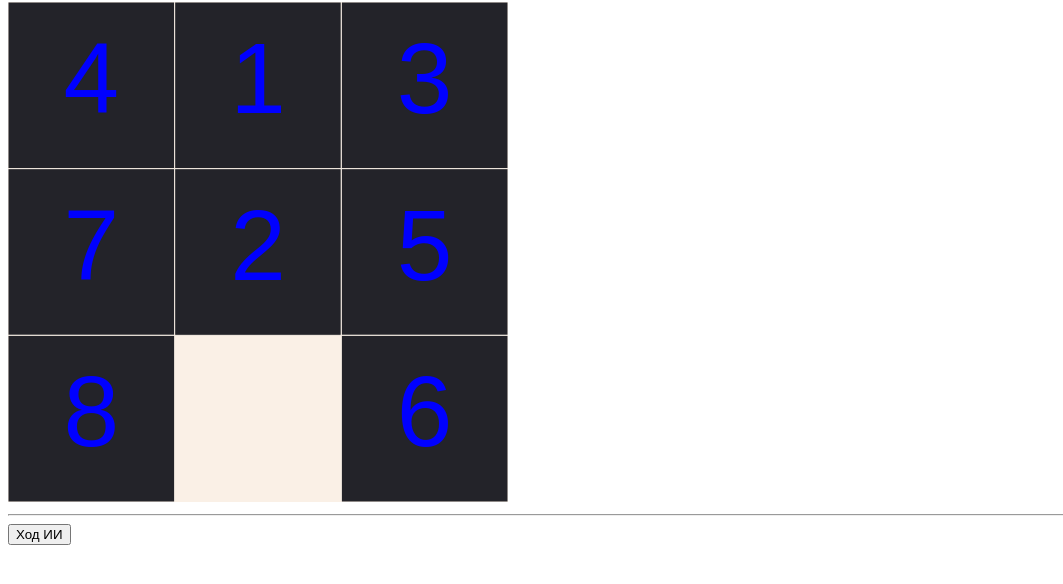
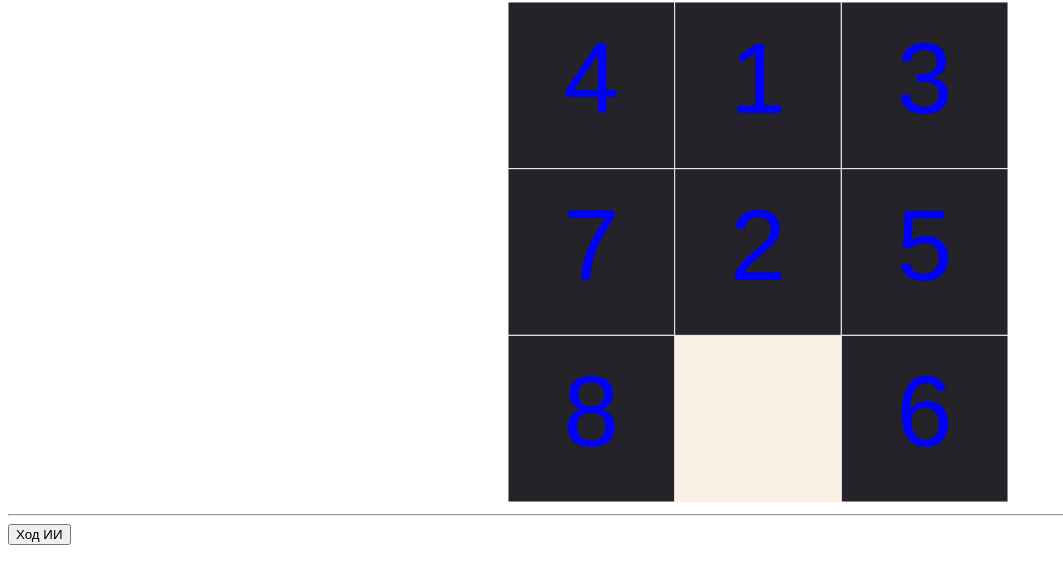
Before and after one commit to hffmn/hffmn.github.io, a plain HTML site: page eight_ai/eightai.html in a window 1280 px wide. Shown: the part 78-662 px from the top of the page, without its empty margins (0-1063 px from the left). Drawn offline with Linux system fonts and the light colour scheme.

Commit message:
UPD Восьмерки с ИИ

```diff
--- a/eight_ai/eightai.html
+++ b/eight_ai/eightai.html
@@ -4,8 +4,13 @@
         <meta charset="utf-8">
         <title>Eight</title>
     </head>
-    <style>
-.button {
+    <body>
+        <h1>Eight</h1>
+        <canvas id="canvas" width=500 height=500  style="margin-left: 500px"></canvas>
+        <hr>
+        <button id="btn_start_ai">Ход ИИ</button>
+        <style>
+        .button {
   background-color: #4CAF50; /* Green */
   border: none;
   color: white;
@@ -71,11 +76,6 @@
   color: white;
 }
 </style>
-    <body>
-        <h1>Eight</h1>
-        <canvas id="canvas" width=500 height=500></canvas>
-        <hr>
-        <button id="btn_start_ai">Ход ИИ</button>
         <script src="./js/main.js" type="module"></script>
     </body>
 </html>
```
